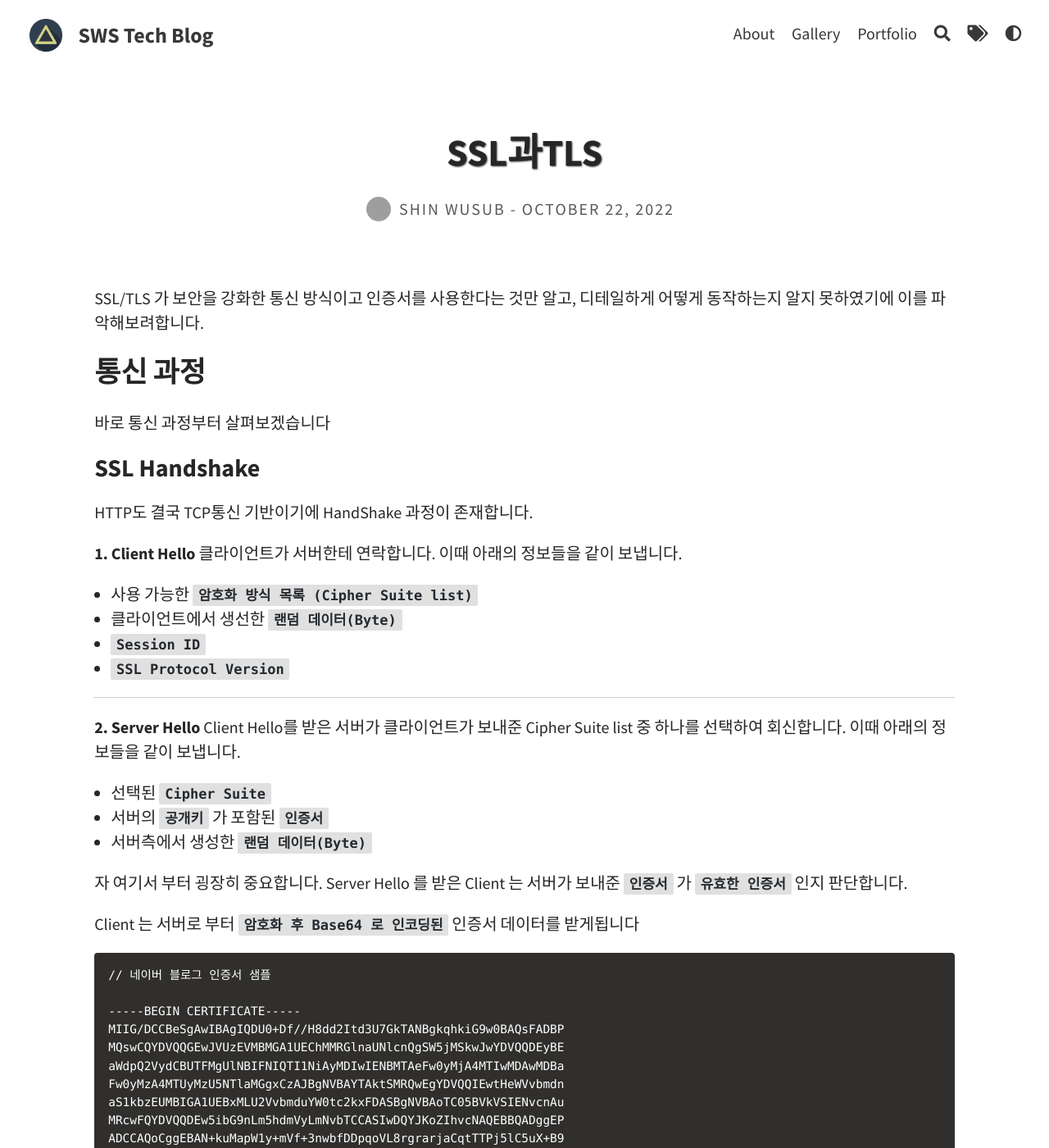
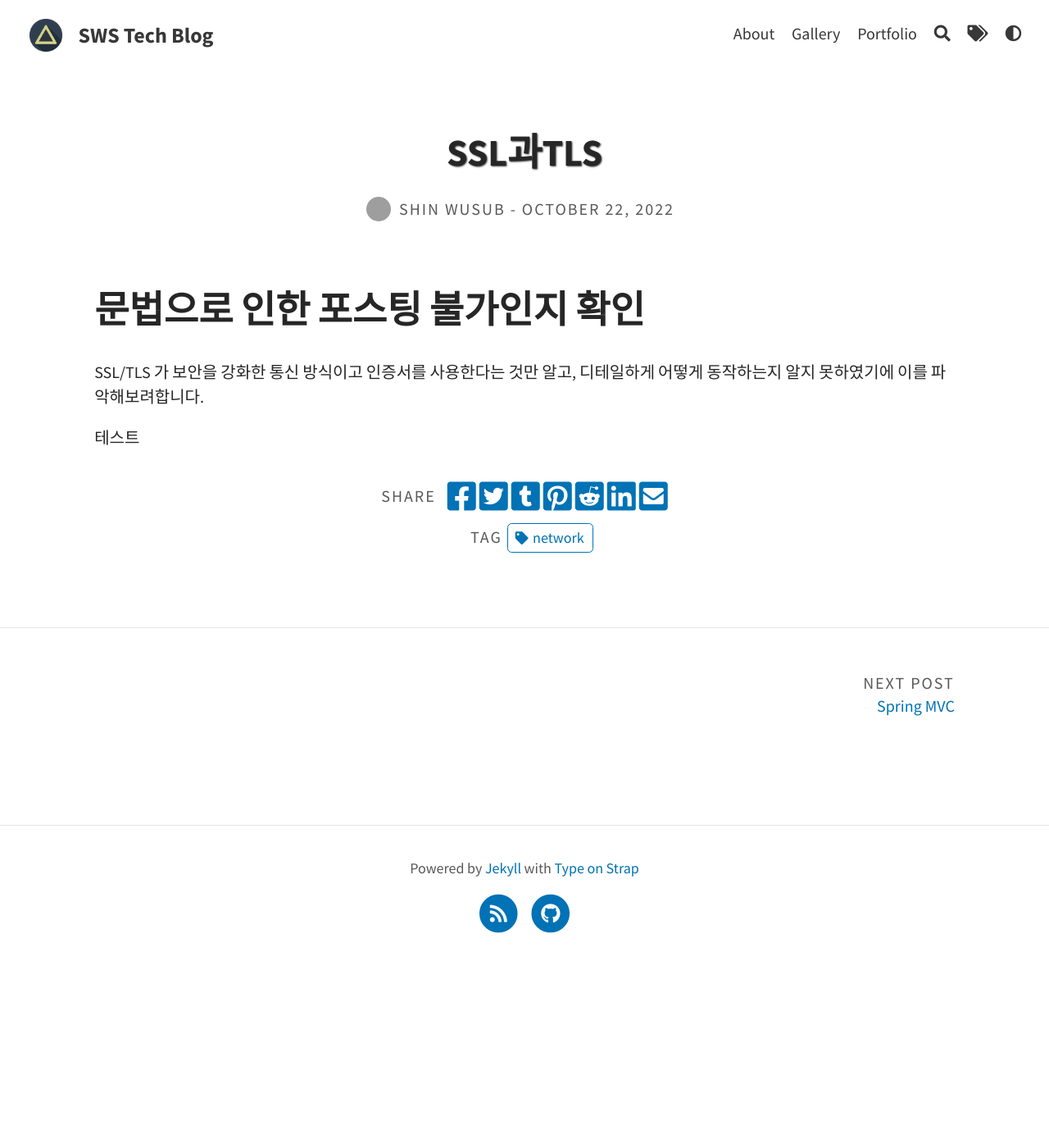
Before and after one commit to mainmethod0126/old-tech-blog, a Jekyll site: the page built from _posts/network/2022-10-22-SSL과TLS.md, in a window 1280 px wide and 1400 px high. Shown: the whole window at 82% size. Built offline with Jekyll 4.4.1, drawn with Linux system fonts in a browser that asks for light colours; comment, search, counter and statistics services are not loaded; some of the changed text lies outside the part shown; grey boxes are pictures that could not be loaded.

Commit message:
문법으로인한 포스팅 불가인지 확인하기 위한 코드 포스팅 수정

```diff
--- a/_posts/network/2022-10-22-SSL과TLS.md
+++ b/_posts/network/2022-10-22-SSL과TLS.md
@@ -6,10 +6,15 @@ author: mainmethod0126
 excerpt_separator: <!--more-->
 ---
 
+# 문법으로 인한 포스팅 불가인지 확인
+
 SSL/TLS 가 보안을 강화한 통신 방식이고 인증서를 사용한다는 것만 알고, 디테일하게 어떻게 동작하는지 알지 못하였기에 이를 파악해보려합니다.
 
 <!--more-->
 
+테스트
+
+<!--
 ## 통신 과정
 
 바로 통신 과정부터 살펴보겠습니다
@@ -128,4 +133,4 @@ Client 는 처음 Client Hello 단계에서 전달했던 **`자신이 생성한
 > - [HTTPS 통신과정 쉽게 이해하기 #3(SSL Handshake, 협상)](https://aws-hyoh.tistory.com/39)
 > - [SSL/TLS #2, 인증서 검증과 Chain](https://aws-hyoh.tistory.com/26)
 > - [웹사이트 보안을 위한 방법, SSL이란? (feat. SSL과 HTTPS의 차이)](https://blog.naver.com/PostView.naver?blogId=skinfosec2000&logNo=222135874222&redirect=Dlog&widgetTypeCall=true&directAccess=false)
-> - [154. [Security] SSL과 인증서 구조 이해하기 : CA (Certificate Authority) 를 중심으로](https://m.blog.naver.com/alice_k106/221468341565)
+> - [154. [Security] SSL과 인증서 구조 이해하기 : CA (Certificate Authority) 를 중심으로](https://m.blog.naver.com/alice_k106/221468341565) -->
```
